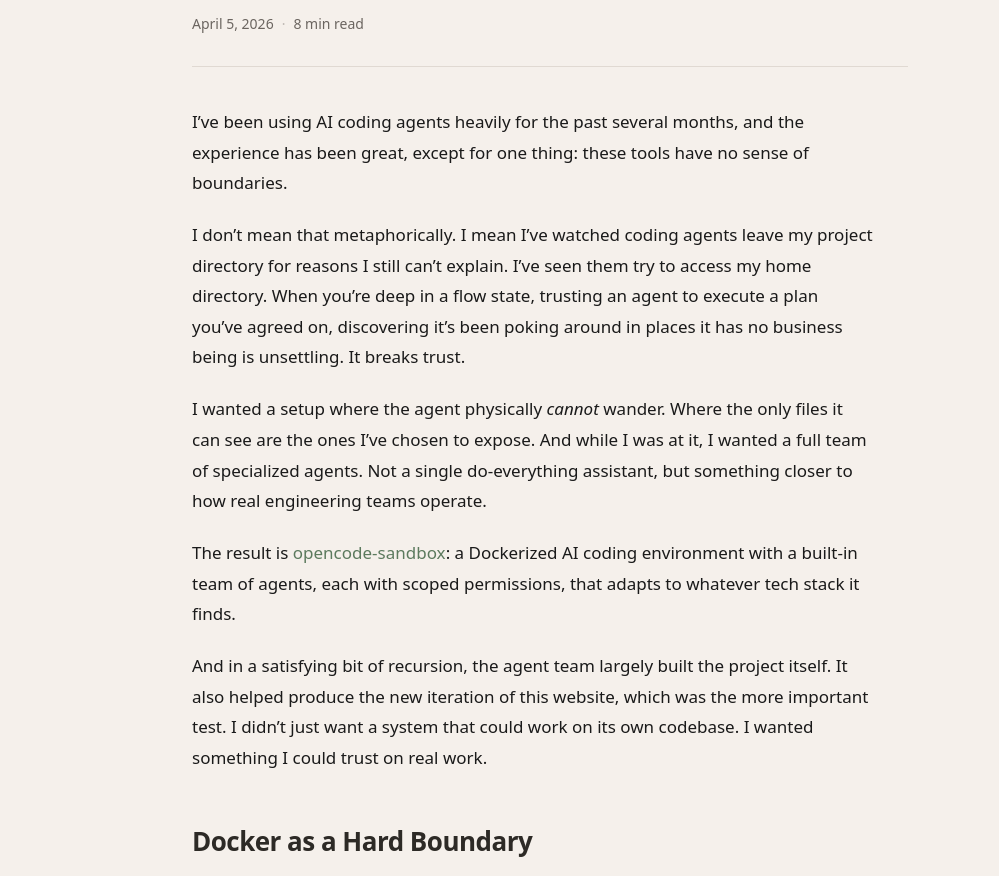
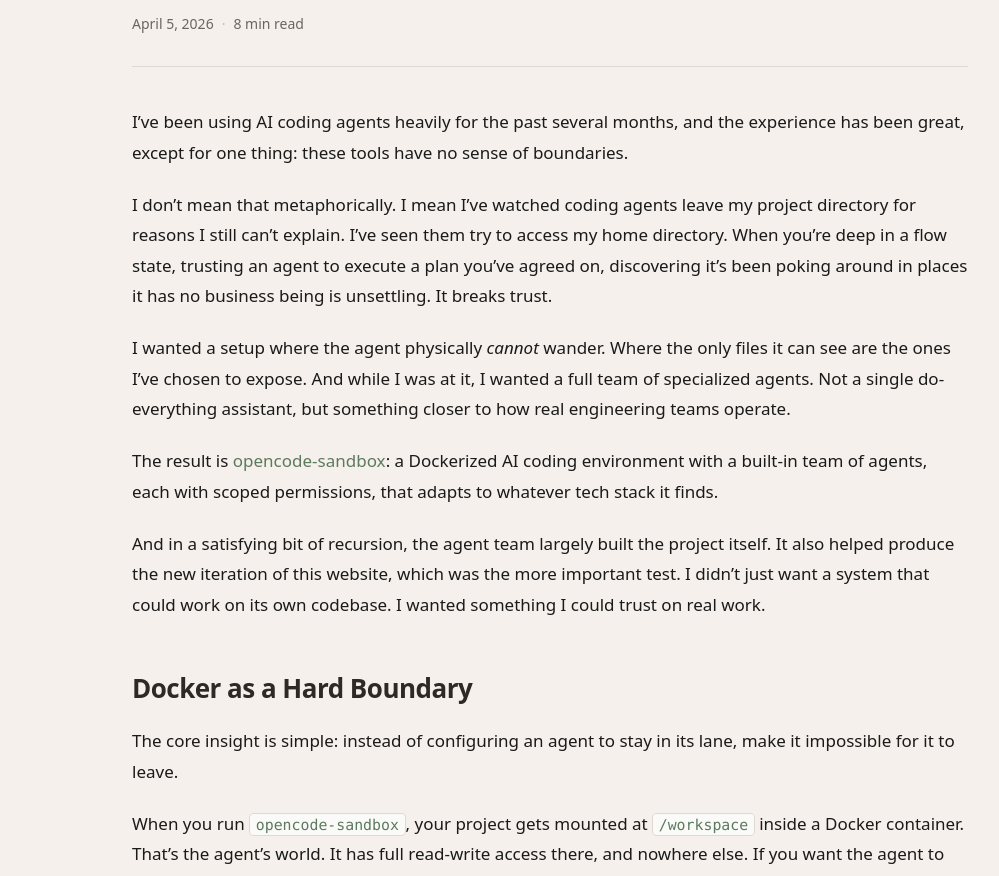
Before and after one commit to crallen/website, an Astro site: page /blog/building-ai-coding-sandbox in a window 1280 px wide. Shown: the part 330-1206 px from the top of the page, without its empty margins (90-1089 px from the left). Built offline with nearby package versions, Linux system fonts and the light colour scheme; Astro itself is replaced by a stand-in of ours; some packages are replaced by stand-ins of ours.

Commit message:
style(blog): widen post container to accommodate diagram
Increases the blog post max-width from 780px to 860px (900px on
larger viewports) and removes the 70ch prose constraint so the
architecture diagram renders at a readable size without overflow.

```diff
--- a/src/layouts/BlogPost.astro
+++ b/src/layouts/BlogPost.astro
@@ -88,7 +88,13 @@
   }
 
   .blog-post-wrapper .container {
-    max-width: 780px;
+    max-width: 860px;
+  }
+
+  @media (min-width: 1024px) {
+    .blog-post-wrapper .container {
+      max-width: 900px;
+    }
   }
 
   .back-nav {
--- a/src/styles/global.css
+++ b/src/styles/global.css
@@ -81,8 +81,6 @@
   --tw-prose-hr: var(--color-border);
   --tw-prose-quotes: var(--color-text-muted);
   --tw-prose-quote-borders: var(--color-sage);
-
-  max-width: 70ch;
 }
 
 .prose a {
```
